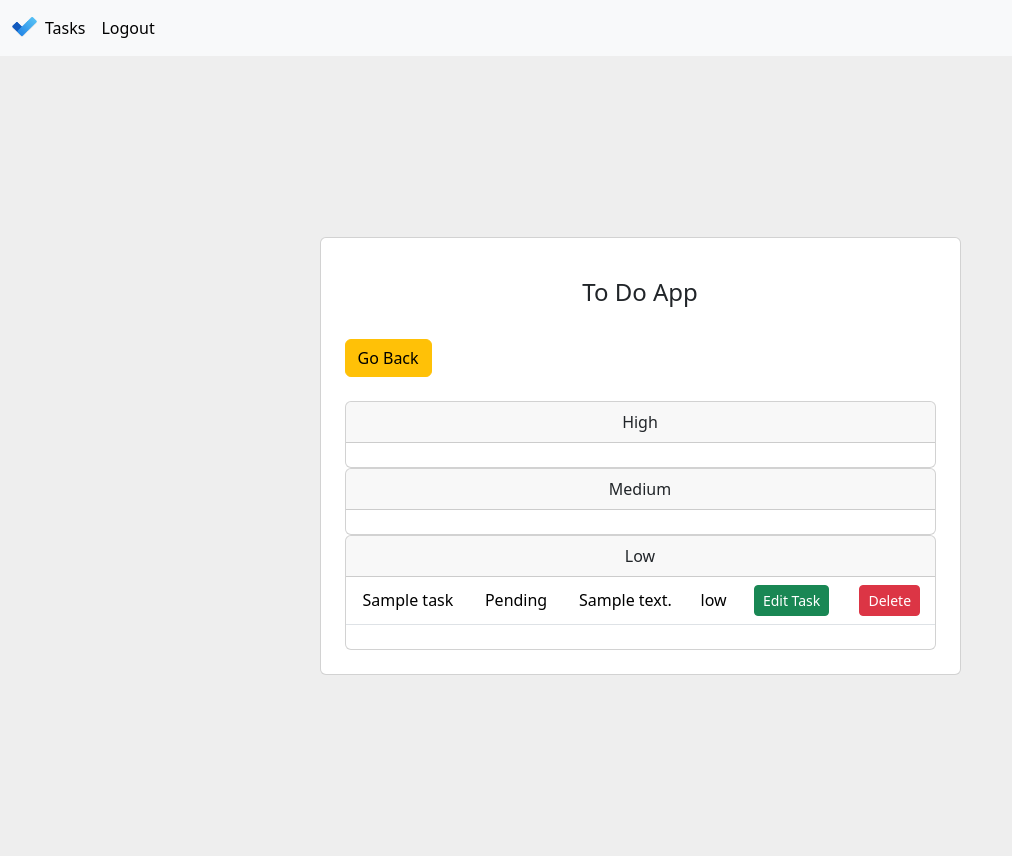
After one commit to DarkHug/to-do-django, a Django app: page /all-task-by-prioity in a window 1280 px wide. The commit adds this page. Shown: the whole page, without its empty margins (0-1012 px from the left). Run offline with Django 5.2, Linux system fonts and the light colour scheme; a user stored in the database is signed in; tables that the repository leaves empty hold one stand-in row (values such as "Sample post").

Commit message:
Task By Priority

```diff
--- a/mysite/home/models.py
+++ b/mysite/home/models.py
@@ -8,7 +8,18 @@ class User(AbstractUser):
     verification_code = models.CharField(max_length=6, blank=True, null=True)
 
     def __str__(self):
+
         return self.username
+
+
+# class Category:
+#     name = models.CharField(max_length=255, blank=True)
+#
+#     def __str__(self):
+#         return self.name
+#
+#     class Meta:
+#         verbose_name_plural = 'categories'
 
 
 class Task(models.Model):
@@ -26,8 +37,8 @@ class Task(models.Model):
 
     user = models.ForeignKey(get_user_model(), on_delete=models.CASCADE)
     title = models.CharField(max_length=255)
-    description = models.TextField(blank=True, null=True)
-    due_date = models.DateField(blank=True, null=True)
+    description = models.TextField(blank=True)
+    due_date = models.DateField(blank=True)
     status = models.CharField(
         max_length=12,
         choices=STATUS_CHOICES,
--- a/mysite/home/templates/all_tasks.html
+++ b/mysite/home/templates/all_tasks.html
@@ -19,7 +19,11 @@
                                             class="btn btn-primary">Add Task
                                     </button>
                                 </div>
+                                <div class="col-12">
+                                    <a href="{% url 'by_priority' %}" class="btn btn-info">By Priority</a>
+                                </div>
                             </form>
+
 
                             <table class="table mb-4">
                                 <thead>
--- /dev/null
+++ b/mysite/home/templates/by_priority.html
@@ -0,0 +1,110 @@
+{% extends 'layout.html' %}
+{% load static %}
+{% block content %}
+    <section class="vh-100" style="background-color: #eee;">
+        <div class="container py-5 h-100">
+            <div class="row d-flex justify-content-center align-items-center h-100">
+                <div class="col col-lg-9 col-xl-7">
+                    <div class="card rounded-10">
+                        <div class="card-body p-4">
+                            <h4 class="text-center my-3 pb-3">To Do App</h4>
+                            <a href="{% url 'all_task' %}">
+                                <button class="btn btn-warning">Go Back</button>
+                            </a>
+                            <br><br>
+                            <div class="card text-center">
+                                <div class="card-header">
+                                    High
+                                </div>
+                                <table class="table mb-4">
+                                    <thead>
+                                    </thead>
+                                    <tbody>
+                                    <tr class="align-middle">
+                                        {% for task in high_priority %}
+                                            <td>{{ task.title }}</td>
+                                            <td>{{ task.status }}</td>
+                                            <td>{{ task.description }}</td>
+                                            <td>{{ task.priority }}</td>
+                                            <td><a href=""
+                                                   class="btn btn-sm btn-success pb-1">Edit
+                                                Task</a></td>
+                                            <td>
+                                                <form method="post" action="">
+                                                    {% csrf_token %}
+                                                    <button type="submit" class="btn btn-sm btn-danger pb-1">Delete
+                                                    </button>
+                                                </form>
+                                            </td>
+                                        {% endfor %}
+
+                                    </tr>
+                                    </tbody>
+                                </table>
+                            </div>
+                            <div class="card text-center">
+                                <div class="card-header">
+                                    Medium
+                                </div>
+                                <table class="table mb-4">
+                                    <thead>
+                                    </thead>
+                                    <tbody>
+                                    <tr class="align-middle">
+                                        {% for task in medium_priority %}
+                                            <td>{{ task.title }}</td>
+                                            <td>{{ task.status }}</td>
+                                            <td>{{ task.description }}</td>
+                                            <td>{{ task.priority }}</td>
+                                            <td><a href=""
+                                                   class="btn btn-sm btn-success pb-1">Edit
+                                                Task</a></td>
+                                            <td>
+                                                <form method="post" action="">
+                                                    {% csrf_token %}
+                                                    <button type="submit" class="btn btn-sm btn-danger pb-1">Delete
+                                                    </button>
+                                                </form>
+                                            </td>
+                                        {% endfor %}
+                                    </tr>
+                                    </tbody>
+                                </table>
+                            </div>
+                            <div class="card text-center">
+                                <div class="card-header">
+                                    Low
+                                </div>
+                                <table class="table mb-4">
+                                    <thead>
+                                    </thead>
+                                    <tbody>
+                                    <tr class="align-middle">
+                                        {% for task in low_priority %}
+                                            <td>{{ task.title }}</td>
+                                            <td>{{ task.status }}</td>
+                                            <td>{{ task.description }}</td>
+                                            <td>{{ task.priority }}</td>
+                                            <td><a href=""
+                                                   class="btn btn-sm btn-success pb-1">Edit
+                                                Task</a></td>
+                                            <td>
+                                                <form method="post" action="">
+                                                    {% csrf_token %}
+                                                    <button type="submit" class="btn btn-sm btn-danger pb-1">Delete
+                                                    </button>
+                                                </form>
+                                            </td>
+                                        {% endfor %}
+                                    </tr>
+                                    </tbody>
+                                </table>
+                            </div>
+
+                        </div>
+                    </div>
+                </div>
+            </div>
+        </div>
+    </section>
+{% endblock %}
--- a/mysite/home/urls.py
+++ b/mysite/home/urls.py
@@ -2,10 +2,10 @@ from django.contrib import admin
 from django.urls import path
 from . import views
 
-
 urlpatterns = [
     path('', views.home, name='home'),
     path('all-task', views.show_task, name='all_task'),
+    path('all-task-by-prioity', views.show_task_by_priority, name='by_priority'),
     path('add-task/', views.add_task, name='add_task'),
     path('edit-task/<int:id>', views.edit_task, name='edit_task'),
     path('delete-task/<int:id>', views.delete_task, name='delete_task'),
--- a/mysite/home/views.py
+++ b/mysite/home/views.py
@@ -3,6 +3,7 @@ import string
 
 from django.contrib import messages
 from django.contrib.auth.decorators import login_required
+from django.db.models import Q
 from django.shortcuts import render, redirect, get_object_or_404
 from django.core.mail import EmailMultiAlternatives
 from django.template.loader import render_to_string
@@ -22,6 +23,19 @@ def home(request):
 def show_task(request):
     tasks = Task.objects.filter(user=request.user)
     return render(request, 'all_tasks.html', {'tasks': tasks})
+
+
+@login_required
+def show_task_by_priority(request):
+    high_priority = Task.objects.filter(Q(user=request.user) & Q(priority='high'))
+    medium_priority = Task.objects.filter(Q(user=request.user) & Q(priority='medium'))
+    low_priority = Task.objects.filter(Q(user=request.user) & Q(priority='low'))
+    context = {
+        'low_priority': low_priority,
+        'medium_priority': medium_priority,
+        'high_priority': high_priority,
+    }
+    return render(request, 'by_priority.html', context)
 
 
 @login_required
@@ -57,11 +71,6 @@ def delete_task(request, id):
         task.delete()
         return redirect('all_task')
     return redirect('all_task')
-
-
-from django.contrib.auth import authenticate, login
-from django.shortcuts import render, redirect
-from django.contrib import messages
 
 
 def login_user(request):
--- a/mysite/mysite/settings.py
+++ b/mysite/mysite/settings.py
@@ -121,5 +121,5 @@ EMAIL_PORT = 587
 EMAIL_USE_TLS = True
 EMAIL_HOST_USER = 'channellmas228@gmail.com'
 EMAIL_HOST_PASSWORD = ''
-EMAIL_USE_SSL = False  # Set to True if using SSL
+EMAIL_USE_SSL = False  # Set to True if using SSLpyth
 DEFAULT_FROM_EMAIL = 'channellmas228@gmail.com'
```
